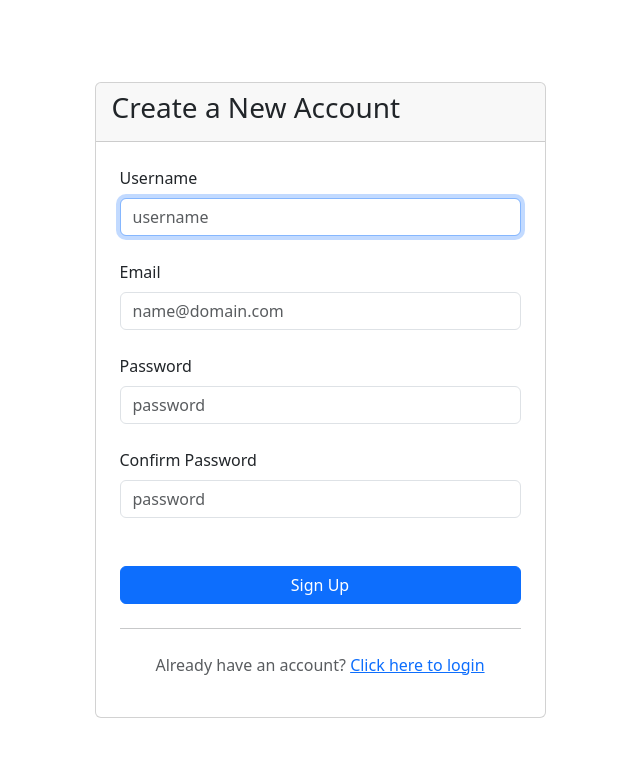
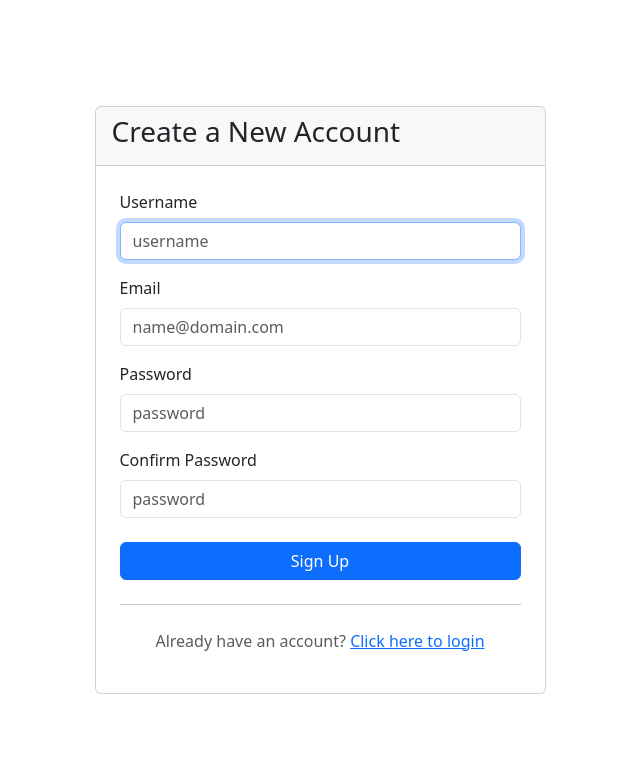
Before and after one commit to djperrefort/fig-tree, a Django app: page /signup/ in a window 1280 px wide. Shown: the top 757 px of the page, without its empty margins (320-960 px from the left). Run offline with Django 4.2, Linux system fonts and the light colour scheme; some libraries are stand-ins or nearby versions.

Commit message:
Minor formatting and bug fixes

```diff
--- a/fig_tree/apps/signup/views.py
+++ b/fig_tree/apps/signup/views.py
@@ -54,7 +54,8 @@ class SignUpView(CreateView):
         email_subject = 'New account activation'
         message = render_to_string('signup/activate_account_email.html', {
             'user': user,
-            'site_name': current_site.domain,
+            'domain': current_site.domain,
+            'protocol': 'https',
             'uid': urlsafe_base64_encode(force_bytes(user.id)),
             'token': activation_token_generator.make_token(user)
         })
--- a/fig_tree/templates/signup/create_new_user.html
+++ b/fig_tree/templates/signup/create_new_user.html
@@ -21,24 +21,24 @@
 
   <form method="post" action="{% url 'signup:new-user' %}">
     {% csrf_token %}
-    <div class="mb-4">
+    <div class="mb-3">
       <label for="id_username" class="form-label">Username</label>
     {% render_field form.username class="form-control" placeholder="username" %}
     </div>
-    <div class="mb-4">
+    <div class="mb-3">
       <label for="id_email" class="form-label">Email</label>
       {% render_field form.email class="form-control" placeholder="name@domain.com" %}
     </div>
-    <div class="mb-4">
+    <div class="mb-3">
       <label for="id_password1" class="form-label">Password</label>
       {% render_field form.password1 class="form-control" placeholder="password" %}
     </div>
     <div class="mb-4">
-      <label for="id_password2" class="form-label">Confirm Password</label>
+      <label for="i3_password2" class="form-label">Confirm Password</label>
       {% render_field form.password2 class="form-control" placeholder="password" %}
     </div>
 
-    <button id="id_submit" type="submit" class="btn btn-primary w-100 mt-4">Sign Up</button>
+    <button id="id_submit" type="submit" class="btn btn-primary w-100">Sign Up</button>
     <hr class="my-4">
     <div class="text-center text-muted">
       <p>Already have an account? <a href="{% url 'auth:login' %}">Click here to login</a></p>
```
